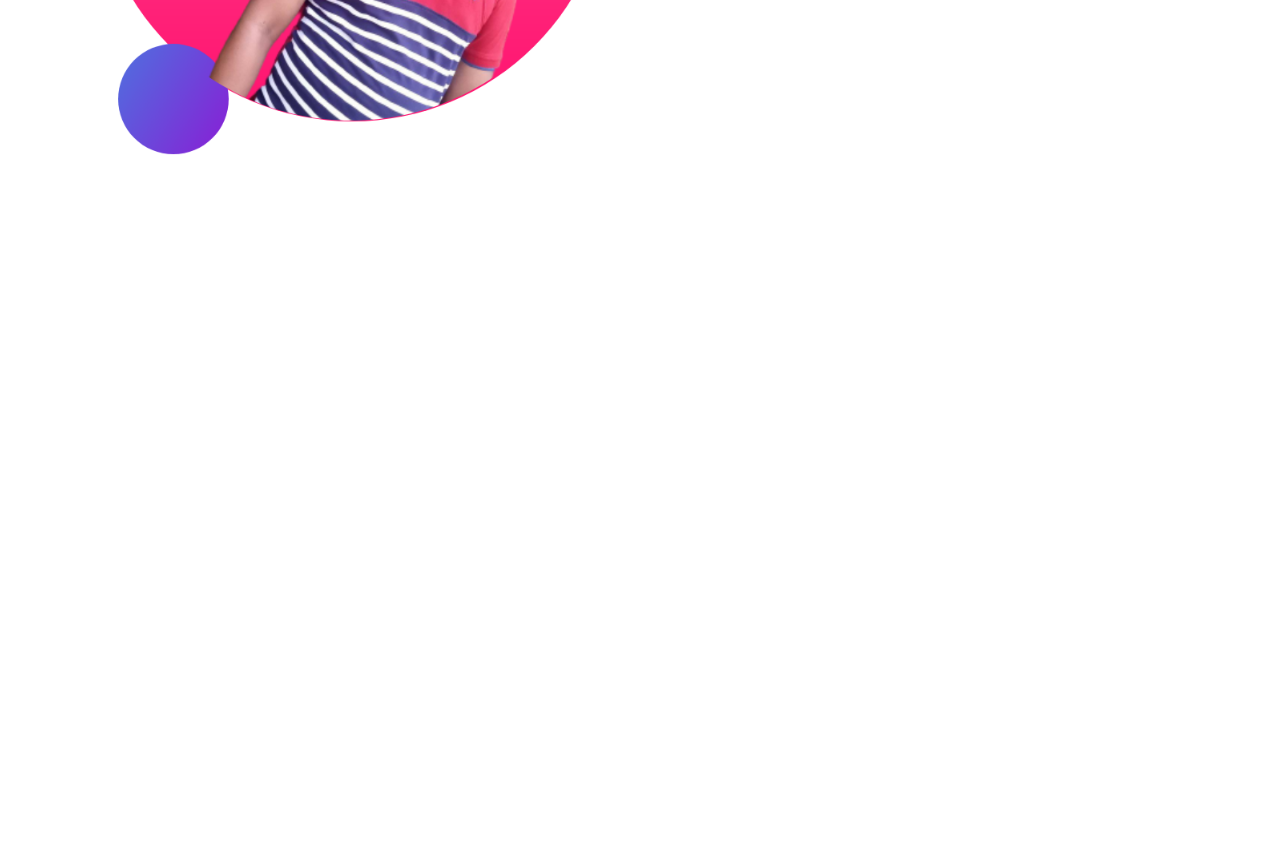
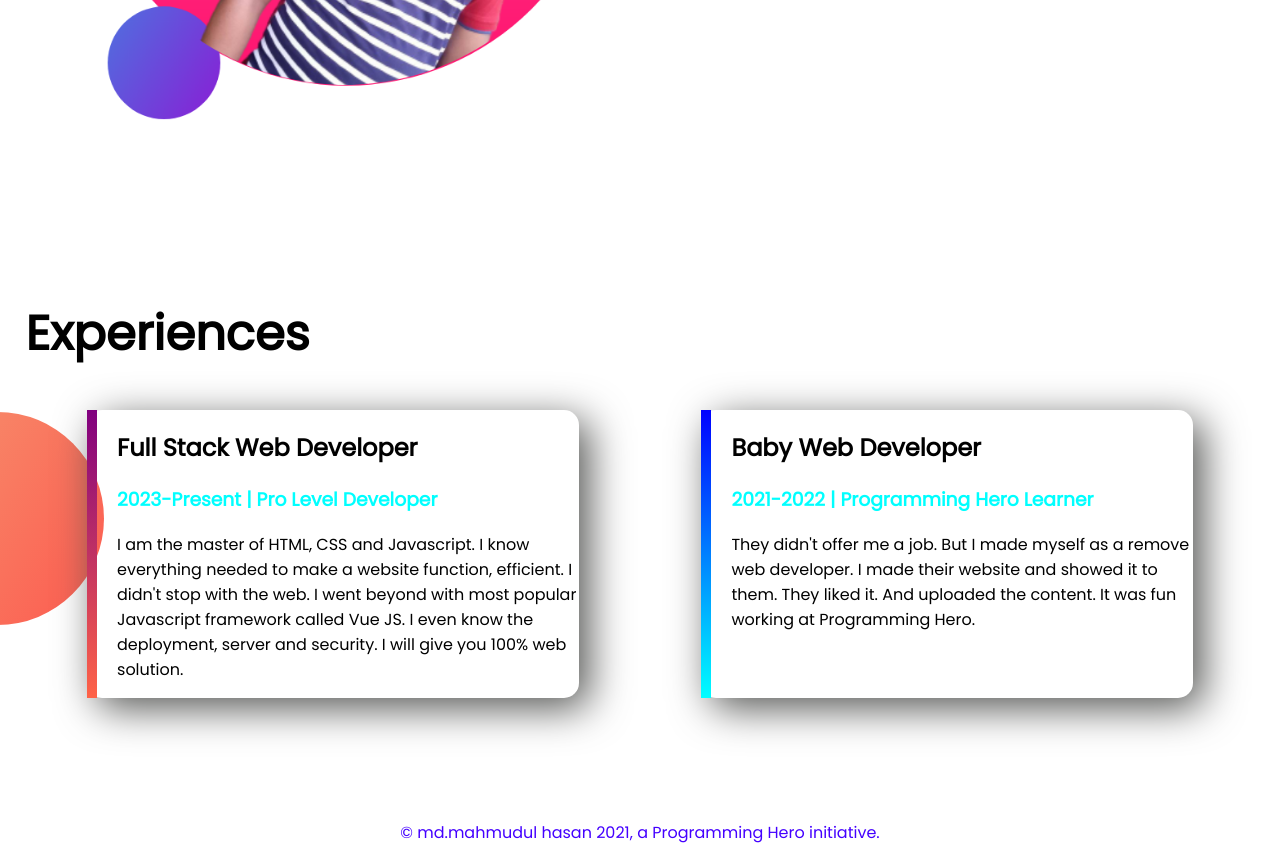
Before and after one commit to babu06/Devloper-portfolio, a plain HTML site: page index.html in a window 1280 px wide. Shown: the part 1184-2045 px from the top of the page. Before the commit the page ends 1484 px from the top, so only its background shows below. Drawn offline with Linux system fonts and the light colour scheme.

Commit message:
completed

```diff
--- a/index.html
+++ b/index.html
@@ -16,7 +16,7 @@
 
 <body>
 
-    <section class="banner">
+    <section class="banner flexibal-continar">
         <div class="oh">
             <h1>Wellcome to</h1>
             <h1> <span class="ong">Mahamudul hasan </span> World !</h1>
@@ -36,22 +36,52 @@
 
         </div>
     </section>
-    <section class="dream">
+    <section class="dream flexibal-continar">
         <div class="oh">
             <img src="tuk.png" alt="">
         </div>
         <div class="oh">
             <h1>Dream Big</h1>
-            <h2Become a web developer>
-                </h2>
-                <p>I already learned the basic HTML and CSS. I can build any simple website. I can even teach my grandma
-                    how to make simple website. My goal is to build 3 websites and learn advanced topics.
+            <h2>a web developer</h2>
 
-                </p>
-                <a class="now" target="_blank" href=" ">DOWNLOAD RESUME</a>
+            <p>I already learned the basic HTML and CSS. I can build any simple website. I can even teach my grandma
+                how to make simple website. My goal is to build 3 websites and learn advanced topics.
+
+            </p>
+            <a class="now" target="_blank" href=" ">DOWNLOAD RESUME</a>
 
         </div>
     </section>
+    <section class="expart">
+
+
+        <h1>Experiences</h1>
+
+
+        <div class="flexibal-continar">
+            <div id="babu" class="item">
+                <h2>Full Stack Web Developer</h2>
+                <h3 class="ong">2023-Present | Pro Level Developer</h3>
+                <p>I am the master of HTML, CSS and Javascript. I know everything needed to make a website function,
+                    efficient. I didn't stop with the web. I went beyond with most popular Javascript framework called
+                    Vue
+                    JS. I even know the deployment, server and security. I will give you 100% web solution.</p>
+            </div>
+            <div id="happy" class="item">
+                <h2>Baby Web Developer</h2>
+                <h3 class="ong">2021-2022 | Programming Hero Learner</h3>
+                <p>They didn't offer me a job. But I made myself as a remove web developer. I made their website and
+                    showed
+                    it to them. They liked it. And uploaded the content. It was fun working at Programming Hero.</p>
+            </div>
+        </div>
+
+
+    </section>
+    <footer>
+        <p>© md.mahmudul hasan 2021, a Programming Hero initiative.</p>
+    </footer>
+
 
 </body>
 
--- a/style.css
+++ b/style.css
@@ -5,12 +5,15 @@ body{
 h1{
     font-size: 48px;
 }
+h2{
+    fornt size: 40px;
+}
 .ong{
     color: aqua;
 }
-section{
+.flexibal-continar{
     display: flex;
-    margin-bottom: 100px;
+    margin-bottom: 80px;
 }
 .oh{
     width: 50%;
@@ -20,7 +23,7 @@ section{
 
 }
 section{
-    padding: 3%;
+    padding: 2%;
 }
 .now{
     text-decoration: none;
@@ -39,3 +42,30 @@ section{
     background-repeat: no-repeat;
     background-position-x: right;
 }
+.item{
+    box-shadow: 10px 10px 40px rgb(84, 85, 83);
+    width: 40%;
+    margin-left: 5%;
+    margin-right: 5%;
+    padding-left: 20px;
+    border-radius: 15px;
+
+}
+.expart{
+    background-image: url(images/exp-bg.png);
+    background-repeat: no-repeat;
+    background-position: left;
+}
+#happy{
+    border-left: 10px solid;
+    border-image: linear-gradient(blue,cyan);
+    border-image-slice: 1;
+}
+#babu{
+    border-left: 10px solid;
+    border-image: linear-gradient(purple,tomato);
+    border-image-slice: 1;
+}
+footer p {
+    text-align: center; color: rgb(68, 0, 255);
+}
```
Also changed, not shown: images/72583239_413058419627483_5631704961264910336_n-removebg-preview.png (renamed from 72583239_413058419627483_5631704961264910336_n-removebg-preview.png), images/babu1.png (renamed from babu1.png), images/happy.png (renamed from happy.png), images/my-bg.png (deleted), 5 other files.
